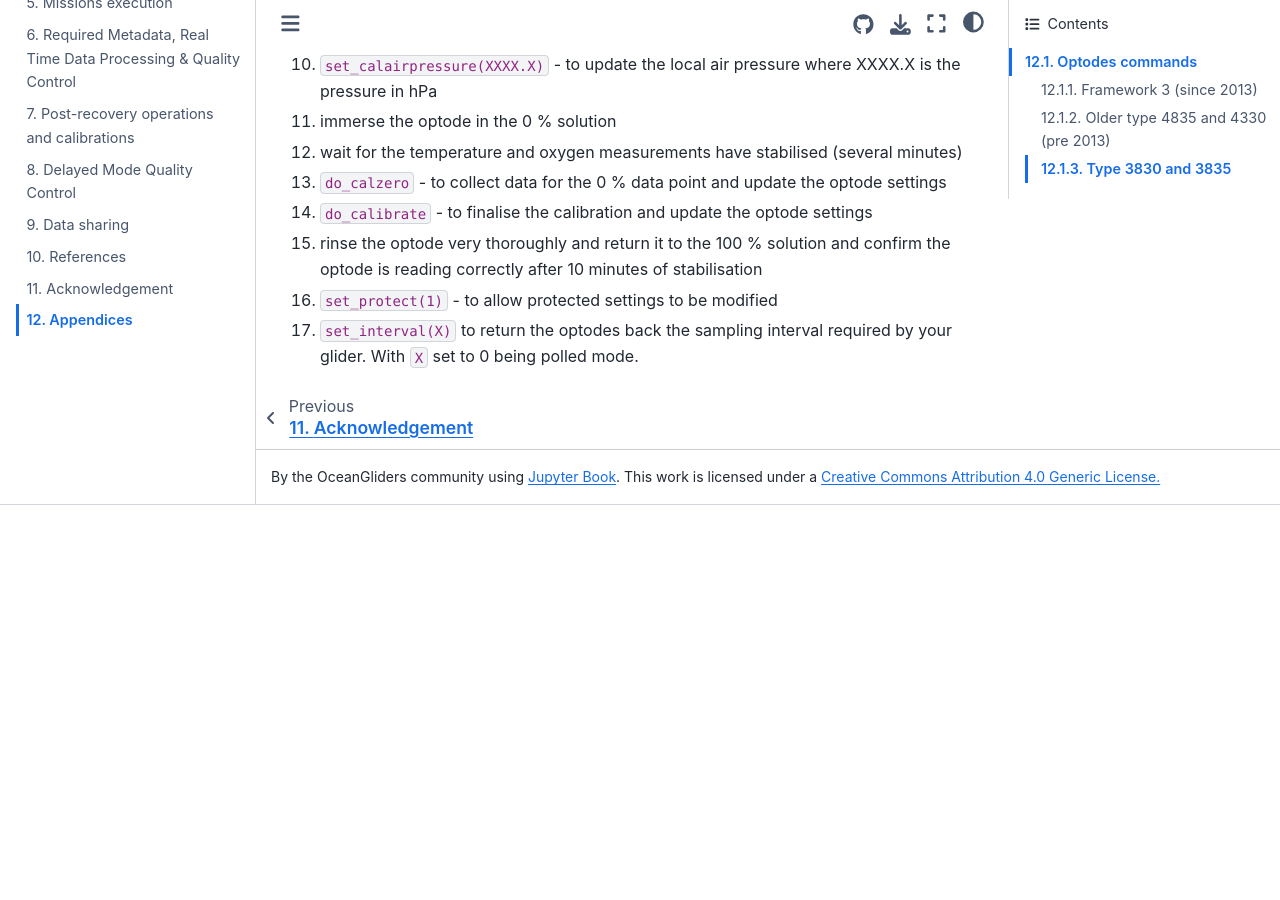
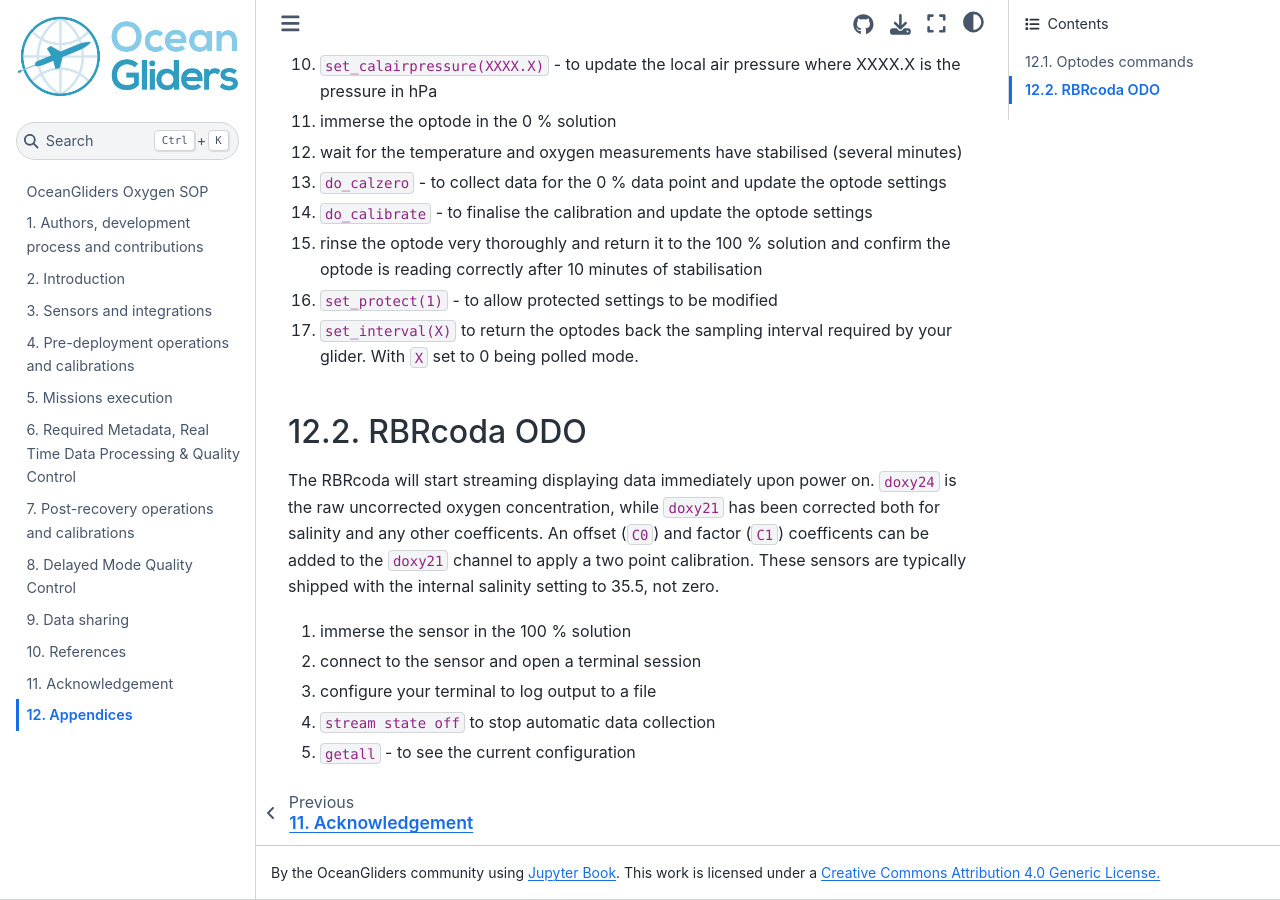
Before and after one commit to OceanGlidersCommunity/Oxygen_SOP, a Jupyter Book: the page built from sections/oxygen_appendix.md, in a window 1280 px wide and 900 px high, scrolled down 2540 px. Built offline with Jupyter Book 1.0.4 settings and Sphinx 7.4.7 and the Sphinx Book theme 1.1.4, drawn with Linux system fonts in a browser that asks for light colours; before the commit the page ends 3045 px from its top, so only the background shows below that.

```diff
--- a/sections/oxygen_appendix.md
+++ b/sections/oxygen_appendix.md
@@ -75,3 +75,16 @@ These optodes can use two different levels of passkey (1 and 1000) depending on
 1. rinse the optode very thoroughly and return it to the 100 % solution and confirm the optode is reading correctly after 10 minutes of stabilisation
 1. `set_protect(1)` - to allow protected settings to be modified
 1. `set_interval(X)` to return the optodes back the sampling interval required by your glider. With `X` set to 0 being polled mode.
+
+## RBRcoda ODO
+
+The RBRcoda will start streaming displaying data immediately upon power on.
+`doxy24` is the raw uncorrected oxygen concentration, while `doxy21` has been corrected both for salinity and any other coefficents.
+An offset (`C0`) and factor (`C1`) coefficents can be added to the `doxy21` channel to apply a two point calibration.
+These sensors are typically shipped with the internal salinity setting to 35.5, not zero.
+
+1. immerse the sensor in the 100 % solution
+1. connect to the sensor and open a terminal session
+1. configure your terminal to log output to a file
+2. `stream state off` to stop automatic data collection
+3. `getall` - to see the current configuration
```
